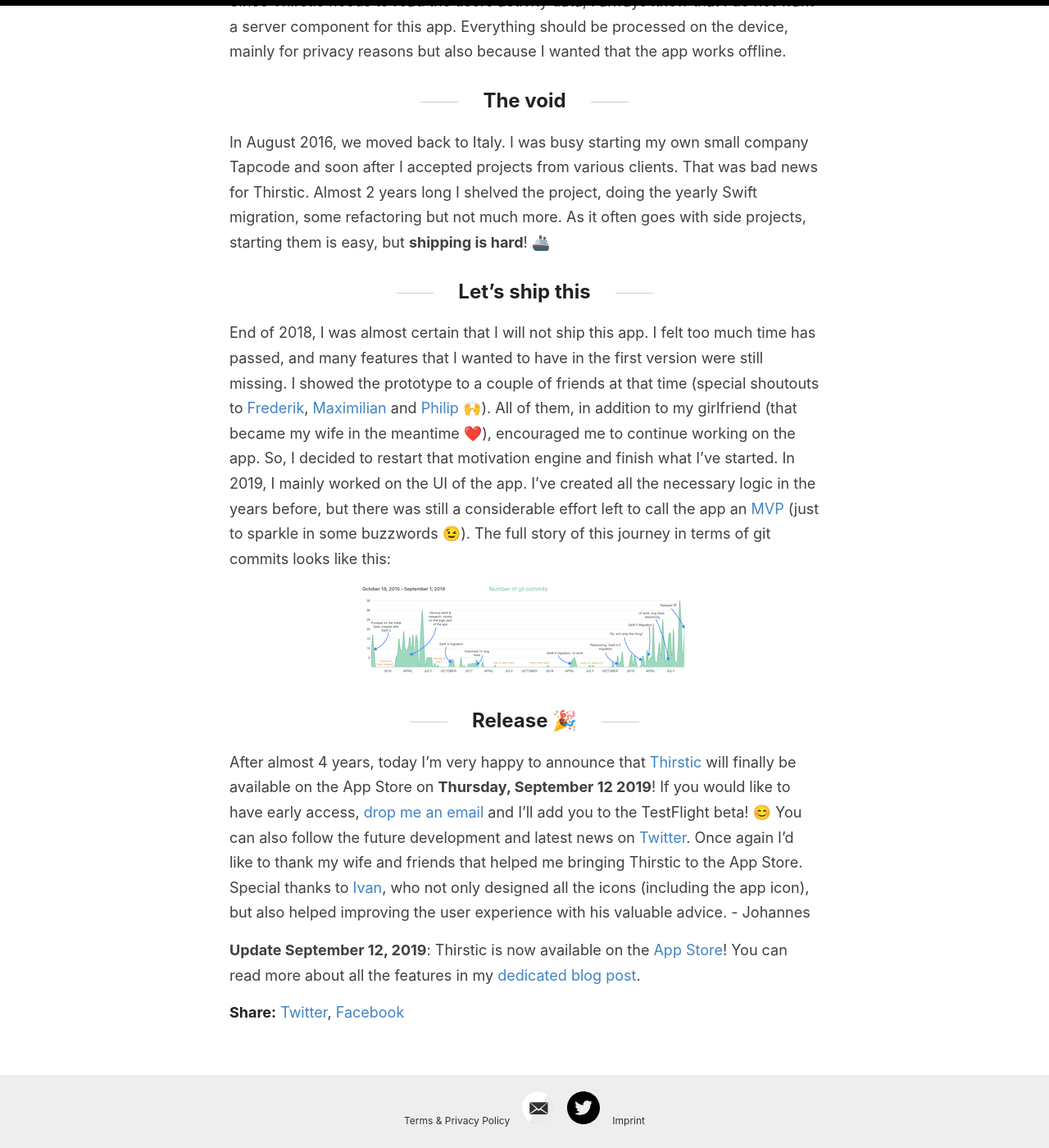
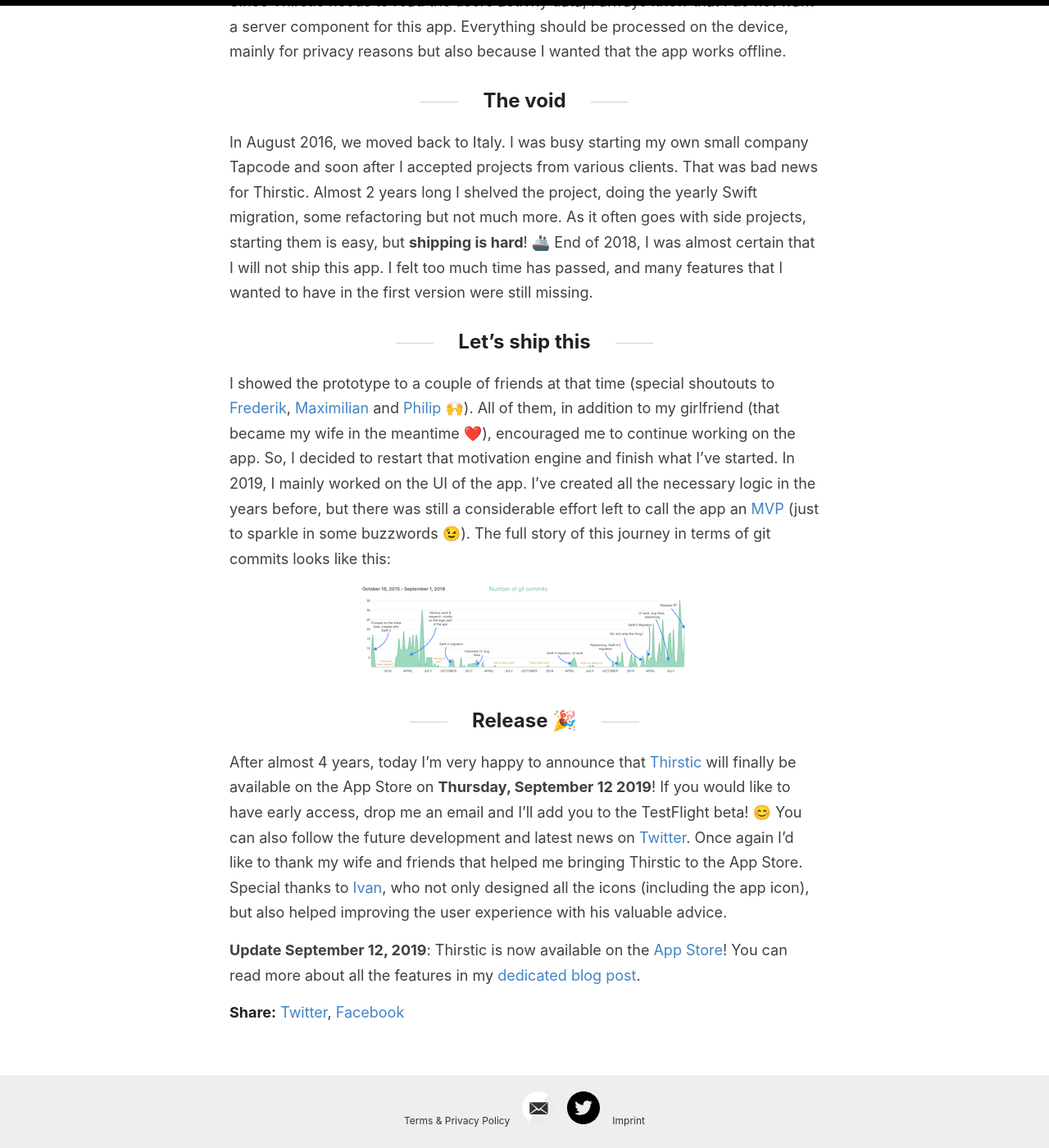
Before and after one commit to tapcode-apps/tapcode-webpage, a Jekyll site: the page built from _posts/2019-09-09-behind-the-scenes-shipping-thirstic.md, in a window 1280 px wide and 1400 px high, scrolled down 2262 px. Shown: the whole window at 82% size. Built offline with Jekyll 4.4.1, drawn with Linux system fonts in a browser that asks for light colours.

Commit message:
Format text

```diff
--- a/_posts/2019-09-09-behind-the-scenes-shipping-thirstic.md
+++ b/_posts/2019-09-09-behind-the-scenes-shipping-thirstic.md
@@ -38,11 +38,11 @@
 
 ## The void
 
-In August 2016, we moved back to Italy. I was busy starting my own small company Tapcode and soon after I accepted projects from various clients. That was bad news for Thirstic. Almost 2 years long I shelved the project, doing the yearly Swift migration, some refactoring but not much more. As it often goes with side projects, starting them is easy, but **shipping is hard**! 🚢
+In August 2016, we moved back to Italy. I was busy starting my own small company Tapcode and soon after I accepted projects from various clients. That was bad news for Thirstic. Almost 2 years long I shelved the project, doing the yearly Swift migration, some refactoring but not much more. As it often goes with side projects, starting them is easy, but **shipping is hard**! 🚢 End of 2018, I was almost certain that I will not ship this app. I felt too much time has passed, and many features that I wanted to have in the first version were still missing.
 
 ## Let's ship this
 
-End of 2018, I was almost certain that I will not ship this app. I felt too much time has passed, and many features that I wanted to have in the first version were still missing. I showed the prototype to a couple of friends at that time (special shoutouts to [Frederik](https://twitter.com/frederikRiedel), [Maximilian](https://www.facebook.com/maximilian.perkmann) and [Philip](https://twitter.com/PhilipGiuliani) 🙌). All of them, in addition to my girlfriend (that became my wife in the meantime ❤️), encouraged me to continue working on the app. So, I decided to restart that motivation engine and finish what I've started. In 2019, I mainly worked on the UI of the app. I've created all the necessary logic in the years before, but there was still a considerable effort left to call the app an [MVP](https://en.wikipedia.org/wiki/Minimum_viable_product) (just to sparkle in some buzzwords 😉). The full story of this journey in terms of git commits looks like this:
+I showed the prototype to a couple of friends at that time (special shoutouts to [Frederik](https://twitter.com/frederikRiedel), [Maximilian](https://www.facebook.com/maximilian.perkmann) and [Philip](https://twitter.com/PhilipGiuliani) 🙌). All of them, in addition to my girlfriend (that became my wife in the meantime ❤️), encouraged me to continue working on the app. So, I decided to restart that motivation engine and finish what I've started. In 2019, I mainly worked on the UI of the app. I've created all the necessary logic in the years before, but there was still a considerable effort left to call the app an [MVP](https://en.wikipedia.org/wiki/Minimum_viable_product) (just to sparkle in some buzzwords 😉). The full story of this journey in terms of git commits looks like this:
 
 <p align="center">
     <a href="https://tapcode.co/images/thirstic_commits.png"><img src="https://tapcode.co/images/thirstic_commits_thumb.png" alt="Thirstic Commits History"></a>
@@ -50,6 +50,6 @@
 
 ## Release 🎉
 
-After almost 4 years, today I'm very happy to announce that [Thirstic](https://thirstic.app) will finally be available on the App Store on **Thursday, September 12 2019**! If you would like to have early access, [drop me an email](mailto:johannes.erschbamer@tapcode.co) and I'll add you to the TestFlight beta! 😊 You can also follow the future development and latest news on [Twitter](https://twitter.com/thirstic). Once again I'd like to thank my wife and friends that helped me bringing Thirstic to the App Store. Special thanks to [Ivan](https://www.linkedin.com/in/ivan-ladurner-086413b8/), who not only designed all the icons (including the app icon), but also helped improving the user experience with his valuable advice. - Johannes
+After almost 4 years, today I'm very happy to announce that [Thirstic](https://thirstic.app) will finally be available on the App Store on **Thursday, September 12 2019**! If you would like to have early access, drop me an email and I'll add you to the TestFlight beta! 😊 You can also follow the future development and latest news on [Twitter](https://twitter.com/thirstic). Once again I'd like to thank my wife and friends that helped me bringing Thirstic to the App Store. Special thanks to [Ivan](https://www.linkedin.com/in/ivan-ladurner-086413b8/), who not only designed all the icons (including the app icon), but also helped improving the user experience with his valuable advice.
 
 **Update September 12, 2019**: Thirstic is now available on the [App Store](https://itunes.apple.com/app/id1471500028?&mt=8)! You can read more about all the features in my [dedicated blog post](https://tapcode.co/2019/09/12/thirstic-the-first-smart-water-drink-reminder/).
```
